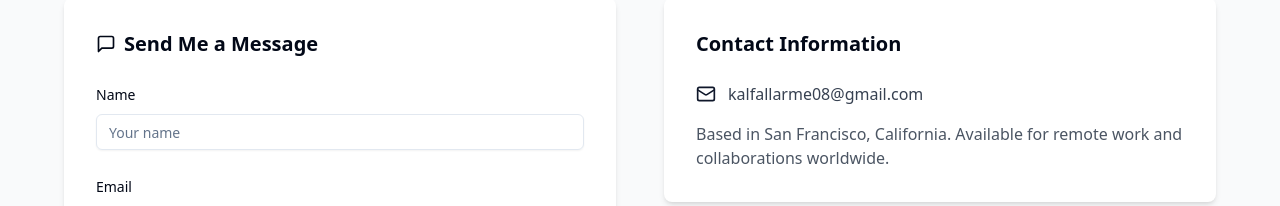
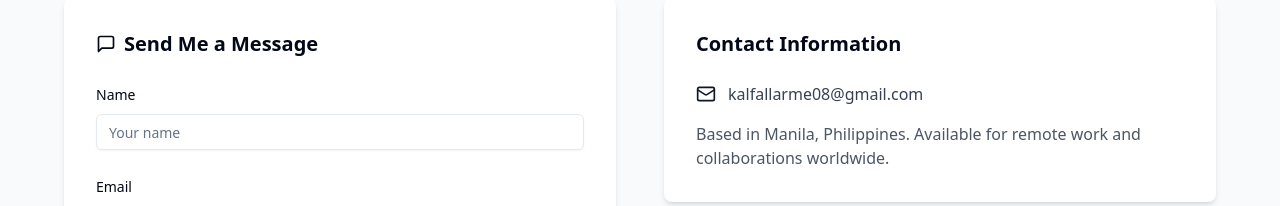
Before and after one commit to fallarmeKA/Portfolio, a React (Vite) app: page / in a window 1280 px wide. Shown: the part 2100-2306 px from the top of the page. Built offline with nearby package versions, Linux system fonts and the light colour scheme.

Commit message:
upd contact

```diff
--- a/src/components/ContactSection.tsx
+++ b/src/components/ContactSection.tsx
@@ -223,7 +223,7 @@ const ContactSection: React.FC<ContactSectionProps> = ({ id = "contact" }) => {
                 </div>
 
                 <p className="text-gray-600 mt-4">
-                  Based in San Francisco, California. Available for remote work
+                  Based in Manila, Philippines. Available for remote work
                   and collaborations worldwide.
                 </p>
               </div>
```
